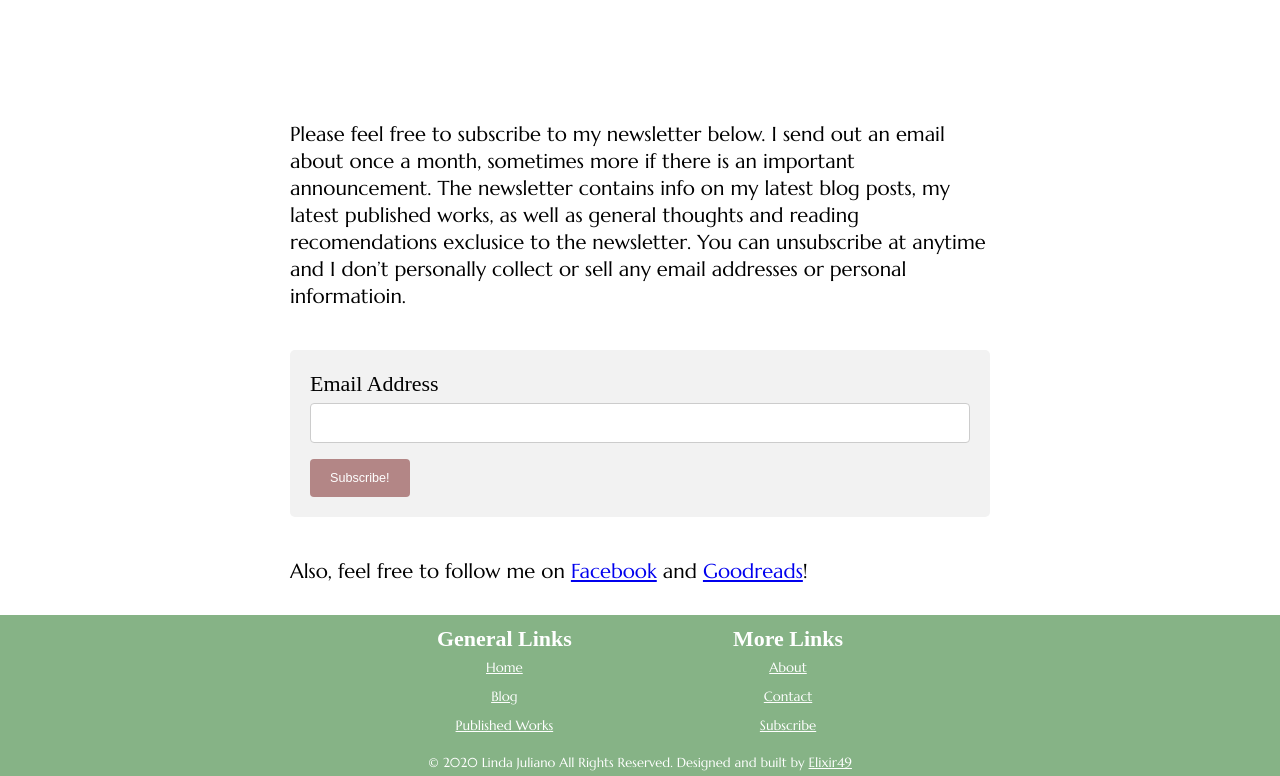
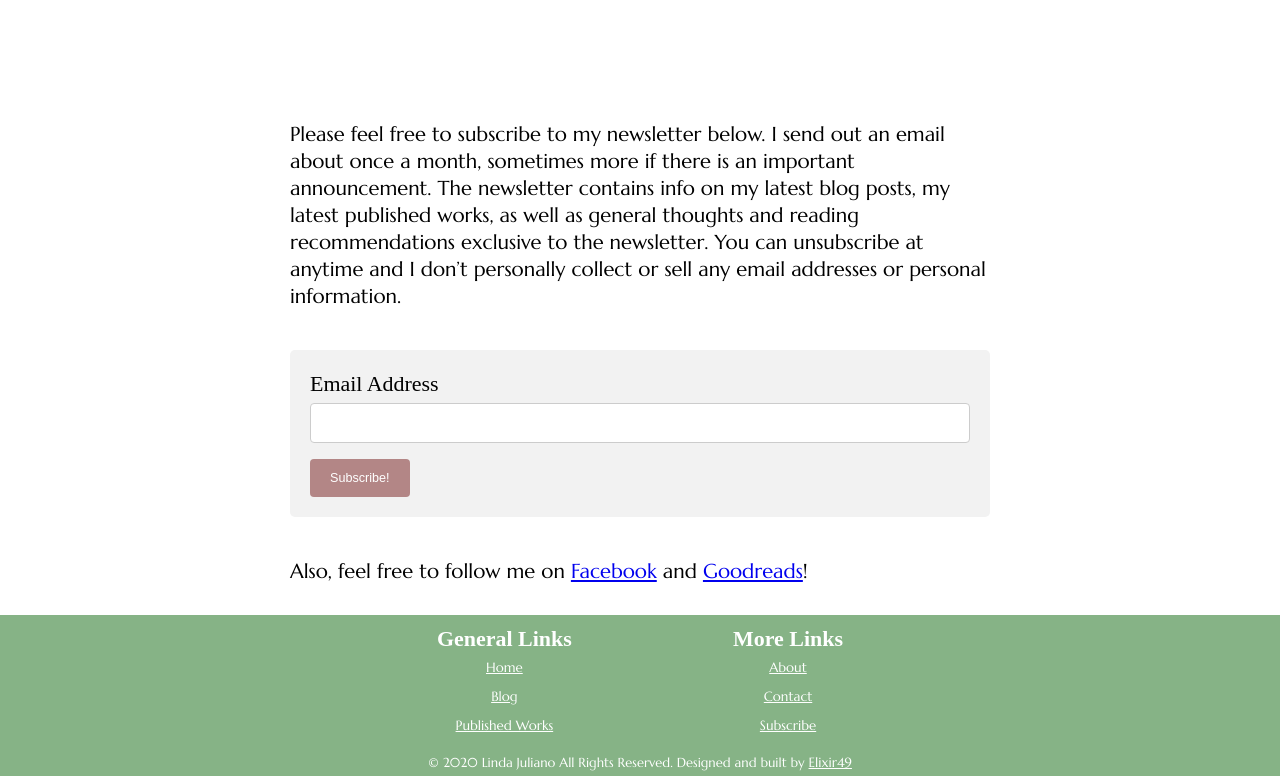
Before and after one commit to nebulis33/linda-blog, a Jekyll site: the page built from susbcribe.md, in a window 1280 px wide. Shown: the part 473-1249 px from the top of the page. Built offline with Jekyll 4.4.1, drawn with Linux system fonts in a browser that asks for light colours; some web fonts are replaced.

Commit message:
Update from Forestry.io Linda Juliano updated susbcribe.md

```diff
--- a/susbcribe.md
+++ b/susbcribe.md
@@ -5,7 +5,7 @@ additional_tags: <meta name="robots" content="noindex">
 permalink: "/subscribe"
 
 ---
-Please feel free to subscribe to my newsletter below. I send out an email about once a month, sometimes more if there is an important announcement. The newsletter contains info on my latest blog posts, my latest published works, as well as general thoughts and reading recomendations exclusice to the newsletter. You can unsubscribe at anytime and I don't personally collect or sell any email addresses or personal informatioin.
+Please feel free to subscribe to my newsletter below. I send out an email about once a month, sometimes more if there is an important announcement. The newsletter contains info on my latest blog posts, my latest published works, as well as general thoughts and reading recommendations exclusive to the newsletter. You can unsubscribe at anytime and I don't personally collect or sell any email addresses or personal information.
 
 <div class="form-container">
 <form name="subscribe" aria-label="sign up for my newsletter" method="POST" action="https://tinyletter.com/LindaJuliano" target="popupwindow" onsubmit="window.open('https://tinyletter.com/LindaJuliano', 'popupwindow', 'scrollbars=yes,width=800,height=600');return true">
```
